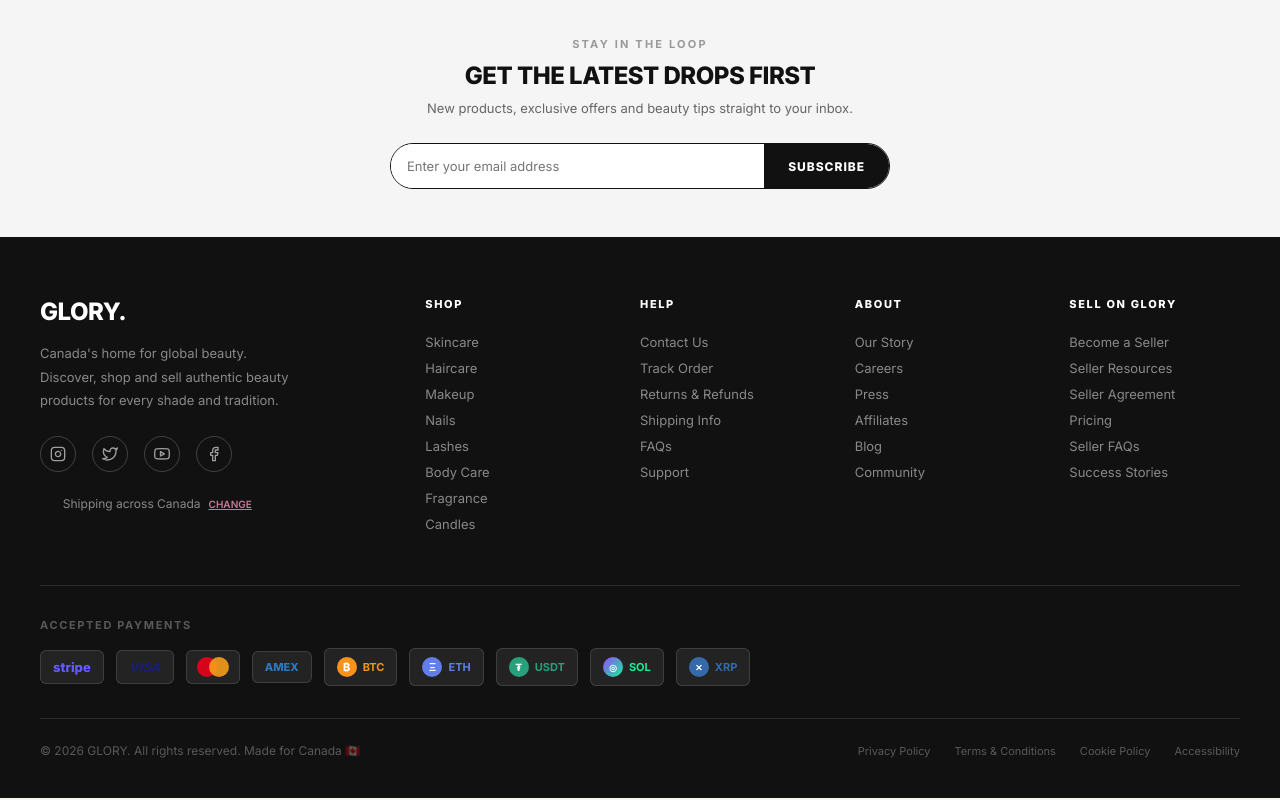
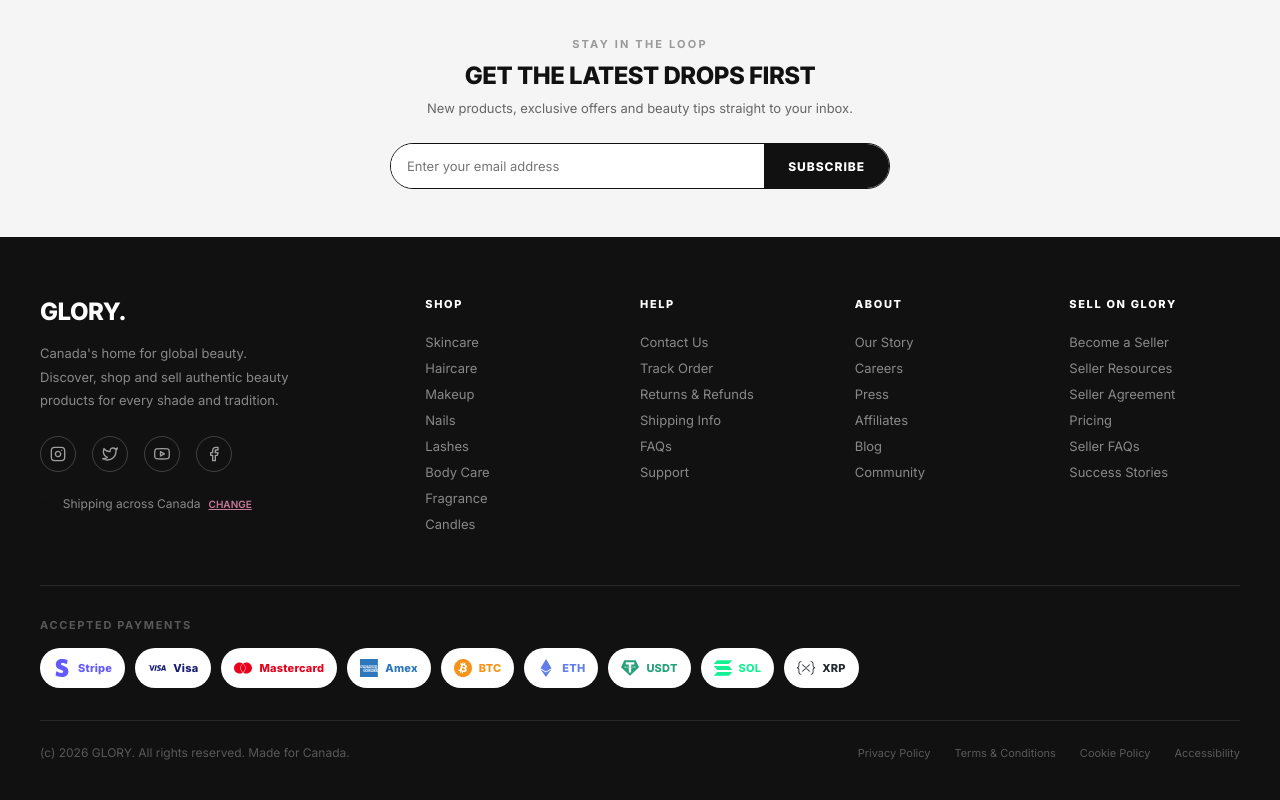
Before and after one commit to Obey10TTV/glory-frontend, a React (Create React App) app: page / in a window 1280 px wide. Shown: the part 2604-3404 px from the top of the page. Built offline with nearby package versions, Linux system fonts and the light colour scheme; no server answers.

Commit message:
Use official payment brand icons

```diff
--- a/src/components/Footer.js
+++ b/src/components/Footer.js
@@ -1,55 +1,105 @@
 import { Link } from 'react-router-dom'
-import { FiInstagram, FiTwitter, FiYoutube, FiFacebook } from 'react-icons/fi'
+import { FiFacebook, FiInstagram, FiTwitter, FiYoutube } from 'react-icons/fi'
+import {
+  SiAmericanexpress,
+  SiBitcoin,
+  SiEthereum,
+  SiMastercard,
+  SiSolana,
+  SiStripe,
+  SiTether,
+  SiVisa,
+  SiXrp
+} from 'react-icons/si'
+
+const shopLinks = ['Skincare', 'Haircare', 'Makeup', 'Nails', 'Lashes', 'Body Care', 'Fragrance', 'Candles']
+const helpLinks = ['Contact Us', 'Track Order', 'Returns & Refunds', 'Shipping Info', 'FAQs', 'Support']
+const aboutLinks = ['Our Story', 'Careers', 'Press', 'Affiliates', 'Blog', 'Community']
+const sellerLinks = ['Become a Seller', 'Seller Resources', 'Seller Agreement', 'Pricing', 'Seller FAQs', 'Success Stories']
+const policyLinks = ['Privacy Policy', 'Terms & Conditions', 'Cookie Policy', 'Accessibility']
+
+const socialLinks = [
+  { icon: <FiInstagram size={16} />, href: '#', label: 'Instagram' },
+  { icon: <FiTwitter size={16} />, href: '#', label: 'Twitter' },
+  { icon: <FiYoutube size={16} />, href: '#', label: 'YouTube' },
+  { icon: <FiFacebook size={16} />, href: '#', label: 'Facebook' }
+]
+
+const paymentBadges = [
+  { label: 'Stripe', Icon: SiStripe, color: '#635BFF' },
+  { label: 'Visa', Icon: SiVisa, color: '#1A1F71' },
+  { label: 'Mastercard', Icon: SiMastercard, color: '#EB001B' },
+  { label: 'Amex', Icon: SiAmericanexpress, color: '#2E77BC' },
+  { label: 'BTC', Icon: SiBitcoin, color: '#F7931A' },
+  { label: 'ETH', Icon: SiEthereum, color: '#627EEA' },
+  { label: 'USDT', Icon: SiTether, color: '#26A17B' },
+  { label: 'SOL', Icon: SiSolana, color: '#14F195' },
+  { label: 'XRP', Icon: SiXrp, color: '#23292F' }
+]
 
 const Footer = () => {
   return (
     <footer style={{ fontFamily: "'Inter', sans-serif" }}>
-
-      {/* NEWSLETTER */}
       <div style={{
-        background: '#f5f5f5', padding: '48px 40px',
+        background: '#f5f5f5',
+        padding: '48px 40px',
         borderTop: '1px solid #e5e5e5'
       }}>
+        <div style={{ maxWidth: '500px', margin: '0 auto', textAlign: 'center' }}>
           <div style={{
-          maxWidth: '500px', margin: '0 auto', textAlign: 'center'
-        }}>
-          <div style={{
-            fontSize: '11px', fontWeight: '700',
-            color: '#999', letterSpacing: '0.2em', marginBottom: '10px'
+            fontSize: '11px',
+            fontWeight: '700',
+            color: '#999',
+            letterSpacing: '0.2em',
+            marginBottom: '10px'
           }}>
             STAY IN THE LOOP
           </div>
           <h3 style={{
-            fontSize: '24px', fontWeight: '900',
-            color: '#111', letterSpacing: '-0.5px', marginBottom: '8px'
+            fontSize: '24px',
+            fontWeight: '900',
+            color: '#111',
+            letterSpacing: '-0.5px',
+            marginBottom: '8px'
           }}>
             GET THE LATEST DROPS FIRST
           </h3>
           <p style={{
-            fontSize: '13px', color: '#666',
-            marginBottom: '24px', lineHeight: '1.6'
+            fontSize: '13px',
+            color: '#666',
+            marginBottom: '24px',
+            lineHeight: '1.6'
           }}>
             New products, exclusive offers and beauty tips straight to your inbox.
           </p>
           <div className='glory-newsletter-form' style={{
-            display: 'flex', gap: '0',
+            display: 'flex',
+            gap: '0',
             border: '1.5px solid #111'
           }}>
             <input
               type='email'
               placeholder='Enter your email address'
+              aria-label='Email address'
               style={{
-                flex: 1, padding: '14px 16px',
-                border: 'none', outline: 'none',
-                fontSize: '13px', fontFamily: "'Inter', sans-serif",
+                flex: 1,
+                padding: '14px 16px',
+                border: 'none',
+                outline: 'none',
+                fontSize: '13px',
+                fontFamily: "'Inter', sans-serif",
                 background: '#fff'
               }}
             />
             <button style={{
-              background: '#111', color: '#fff',
-              border: 'none', padding: '14px 24px',
-              fontSize: '12px', fontWeight: '800',
-              cursor: 'pointer', letterSpacing: '0.08em',
+              background: '#111',
+              color: '#fff',
+              border: 'none',
+              padding: '14px 24px',
+              fontSize: '12px',
+              fontWeight: '800',
+              cursor: 'pointer',
+              letterSpacing: '0.08em',
               fontFamily: "'Inter', sans-serif",
               whiteSpace: 'nowrap'
             }}>
@@ -59,46 +109,52 @@
         </div>
       </div>
 
-      {/* MAIN FOOTER */}
       <div style={{
-        background: '#111', padding: '60px 40px 40px',
+        background: '#111',
+        padding: '60px 40px 40px',
         color: 'rgba(255,255,255,0.7)'
       }}>
         <div className='glory-footer-grid' style={{
           display: 'grid',
           gridTemplateColumns: '2fr 1fr 1fr 1fr 1fr',
-          gap: '40px', marginBottom: '48px'
+          gap: '40px',
+          marginBottom: '48px'
         }}>
-
-          {/* BRAND */}
           <div>
             <div style={{
-              fontWeight: '900', fontSize: '24px',
-              color: '#fff', letterSpacing: '-0.5px',
+              fontWeight: '900',
+              fontSize: '24px',
+              color: '#fff',
+              letterSpacing: '-0.5px',
               marginBottom: '16px'
             }}>
               GLORY.
             </div>
             <p style={{
-              fontSize: '13px', lineHeight: '1.8',
-              maxWidth: '260px', marginBottom: '24px',
+              fontSize: '13px',
+              lineHeight: '1.8',
+              maxWidth: '260px',
+              marginBottom: '24px',
               color: 'rgba(255,255,255,0.5)'
             }}>
               Canada's home for global beauty. Discover, shop and sell authentic beauty products for every shade and tradition.
             </p>
             <div style={{ display: 'flex', gap: '16px', marginBottom: '24px' }}>
-              {[
-                { icon: <FiInstagram size={16} />, href: '#' },
-                { icon: <FiTwitter size={16} />, href: '#' },
-                { icon: <FiYoutube size={16} />, href: '#' },
-                { icon: <FiFacebook size={16} />, href: '#' },
-              ].map((s, i) => (
-                <a key={i} href={s.href} style={{
-                  width: '36px', height: '36px',
+              {socialLinks.map((social) => (
+                <a
+                  key={social.label}
+                  href={social.href}
+                  aria-label={social.label}
+                  style={{
+                    width: '36px',
+                    height: '36px',
                     border: '1px solid rgba(255,255,255,0.2)',
-                  borderRadius: '50%', display: 'flex',
-                  alignItems: 'center', justifyContent: 'center',
-                  color: 'rgba(255,255,255,0.6)', textDecoration: 'none',
+                    borderRadius: '50%',
+                    display: 'flex',
+                    alignItems: 'center',
+                    justifyContent: 'center',
+                    color: 'rgba(255,255,255,0.6)',
+                    textDecoration: 'none',
                     transition: 'all 0.2s'
                   }}
                   onMouseEnter={e => {
@@ -110,181 +166,90 @@
                     e.currentTarget.style.color = 'rgba(255,255,255,0.6)'
                   }}
                 >
-                  {s.icon}
+                  {social.icon}
                 </a>
               ))}
             </div>
-            {/* LOCATION */}
             <div className='glory-drawer-location' style={{
-              display: 'flex', alignItems: 'center', gap: '8px',
-              fontSize: '12px', color: 'rgba(255,255,255,0.5)'
+              display: 'flex',
+              alignItems: 'center',
+              gap: '8px',
+              fontSize: '12px',
+              color: 'rgba(255,255,255,0.5)'
             }}>
-              <span>🇨🇦</span>
+              <span>CA</span>
               <span>Shipping across Canada</span>
               <span style={{
-                fontSize: '10px', color: '#c97a9a',
-                fontWeight: '600', cursor: 'pointer',
+                fontSize: '10px',
+                color: '#c97a9a',
+                fontWeight: '600',
+                cursor: 'pointer',
                 textDecoration: 'underline'
-              }}>CHANGE</span>
+              }}>
+                CHANGE
+              </span>
             </div>
           </div>
 
-          {/* SHOP */}
-          <div>
-            <div style={footerHeadStyle}>SHOP</div>
-            {['Skincare', 'Haircare', 'Makeup', 'Nails', 'Lashes', 'Body Care', 'Fragrance', 'Candles'].map(item => (
-              <Link key={item} to={`/products?category=${item}`} style={footerLinkStyle}
-                onMouseEnter={e => e.currentTarget.style.color = '#fff'}
-                onMouseLeave={e => e.currentTarget.style.color = 'rgba(255,255,255,0.5)'}
-              >
-                {item}
-              </Link>
-            ))}
+          <FooterColumn title='SHOP' links={shopLinks} to={(item) => `/products?category=${item}`} />
+          <FooterColumn title='HELP' links={helpLinks} to={() => '/'} />
+          <FooterColumn title='ABOUT' links={aboutLinks} to={() => '/about'} />
+          <FooterColumn title='SELL ON GLORY' links={sellerLinks} to={() => '/seller'} />
         </div>
 
-          {/* HELP */}
-          <div>
-            <div style={footerHeadStyle}>HELP</div>
-            {['Contact Us', 'Track Order', 'Returns & Refunds', 'Shipping Info', 'FAQs', 'Support'].map(item => (
-              <Link key={item} to='/' style={footerLinkStyle}
-                onMouseEnter={e => e.currentTarget.style.color = '#fff'}
-                onMouseLeave={e => e.currentTarget.style.color = 'rgba(255,255,255,0.5)'}
-              >
-                {item}
-              </Link>
-            ))}
+        <div style={{
+          borderTop: '1px solid rgba(255,255,255,0.1)',
+          paddingTop: '32px',
+          marginBottom: '32px'
+        }}>
+          <div style={{
+            fontSize: '11px',
+            fontWeight: '700',
+            color: 'rgba(255,255,255,0.3)',
+            letterSpacing: '0.15em',
+            marginBottom: '16px'
+          }}>
+            ACCEPTED PAYMENTS
           </div>
-
-          {/* ABOUT */}
-          <div>
-            <div style={footerHeadStyle}>ABOUT</div>
-            {['Our Story', 'Careers', 'Press', 'Affiliates', 'Blog', 'Community'].map(item => (
-              <Link key={item} to='/about' style={footerLinkStyle}
-                onMouseEnter={e => e.currentTarget.style.color = '#fff'}
-                onMouseLeave={e => e.currentTarget.style.color = 'rgba(255,255,255,0.5)'}
-              >
-                {item}
-              </Link>
-            ))}
+          <div style={{ display: 'flex', alignItems: 'center', gap: '10px', flexWrap: 'wrap' }}>
+            {paymentBadges.map(({ label, Icon, color }) => (
+              <div key={label} aria-label={label} style={payBadgeStyle}>
+                <Icon size={18} color={color} aria-hidden='true' />
+                <span style={{
+                  fontSize: '11px',
+                  fontWeight: '800',
+                  color,
+                  letterSpacing: '0.02em'
+                }}>
+                  {label}
+                </span>
               </div>
-
-          {/* SELL */}
-          <div>
-            <div style={footerHeadStyle}>SELL ON GLORY</div>
-            {['Become a Seller', 'Seller Resources', 'Seller Agreement', 'Pricing', 'Seller FAQs', 'Success Stories'].map(item => (
-              <Link key={item} to='/seller' style={footerLinkStyle}
-                onMouseEnter={e => e.currentTarget.style.color = '#fff'}
-                onMouseLeave={e => e.currentTarget.style.color = 'rgba(255,255,255,0.5)'}
-              >
-                {item}
-              </Link>
             ))}
           </div>
         </div>
 
-        {/* PAYMENTS */}
         <div className='glory-footer-bottom' style={{
           borderTop: '1px solid rgba(255,255,255,0.1)',
-          paddingTop: '32px', marginBottom: '32px'
-        }}>
-          <div style={{
-            fontSize: '11px', fontWeight: '700',
-            color: 'rgba(255,255,255,0.3)', letterSpacing: '0.15em',
-            marginBottom: '16px'
-          }}>
-            ACCEPTED PAYMENTS
-          </div>
-          <div style={{ display: 'flex', alignItems: 'center', gap: '12px', flexWrap: 'wrap' }}>
-
-            {/* STRIPE */}
-            <div style={payBadgeStyle}>
-              <span style={{ fontSize: '13px', fontWeight: '800', color: '#635BFF' }}>stripe</span>
-            </div>
-
-            {/* VISA */}
-            <div style={payBadgeStyle}>
-              <span style={{ fontSize: '13px', fontWeight: '900', color: '#1A1F71', fontStyle: 'italic' }}>VISA</span>
-            </div>
-
-            {/* MASTERCARD */}
-            <div style={{ ...payBadgeStyle, display: 'flex', gap: '0', padding: '6px 10px', overflow: 'hidden' }}>
-              <div style={{ width: '20px', height: '20px', borderRadius: '50%', background: '#EB001B', opacity: 0.9 }} />
-              <div style={{ width: '20px', height: '20px', borderRadius: '50%', background: '#F79E1B', marginLeft: '-8px', opacity: 0.9 }} />
-            </div>
-
-            {/* AMEX */}
-            <div style={payBadgeStyle}>
-              <span style={{ fontSize: '11px', fontWeight: '800', color: '#2E77BC' }}>AMEX</span>
-            </div>
-
-            {/* BITCOIN */}
-            <div style={{ ...payBadgeStyle, display: 'flex', alignItems: 'center', gap: '6px' }}>
-              <div style={{
-                width: '20px', height: '20px', borderRadius: '50%',
-                background: '#F7931A', display: 'flex', alignItems: 'center',
-                justifyContent: 'center', fontSize: '11px', fontWeight: '900', color: '#fff'
-              }}>₿</div>
-              <span style={{ fontSize: '11px', fontWeight: '700', color: '#F7931A' }}>BTC</span>
-            </div>
-
-            {/* ETHEREUM */}
-            <div style={{ ...payBadgeStyle, display: 'flex', alignItems: 'center', gap: '6px' }}>
-              <div style={{
-                width: '20px', height: '20px', borderRadius: '50%',
-                background: '#627EEA', display: 'flex', alignItems: 'center',
-                justifyContent: 'center', fontSize: '11px', fontWeight: '900', color: '#fff'
-              }}>Ξ</div>
-              <span style={{ fontSize: '11px', fontWeight: '700', color: '#627EEA' }}>ETH</span>
-            </div>
-
-            {/* USDT */}
-            <div style={{ ...payBadgeStyle, display: 'flex', alignItems: 'center', gap: '6px' }}>
-              <div style={{
-                width: '20px', height: '20px', borderRadius: '50%',
-                background: '#26A17B', display: 'flex', alignItems: 'center',
-                justifyContent: 'center', fontSize: '10px', fontWeight: '900', color: '#fff'
-              }}>₮</div>
-              <span style={{ fontSize: '11px', fontWeight: '700', color: '#26A17B' }}>USDT</span>
-            </div>
-
-            {/* SOLANA */}
-            <div style={{ ...payBadgeStyle, display: 'flex', alignItems: 'center', gap: '6px' }}>
-              <div style={{
-                width: '20px', height: '20px', borderRadius: '50%',
-                background: 'linear-gradient(135deg, #9945FF, #14F195)',
-                display: 'flex', alignItems: 'center',
-                justifyContent: 'center', fontSize: '9px', fontWeight: '900', color: '#fff'
-              }}>◎</div>
-              <span style={{ fontSize: '11px', fontWeight: '700', color: '#14F195' }}>SOL</span>
-            </div>
-
-            {/* XRP */}
-            <div style={{ ...payBadgeStyle, display: 'flex', alignItems: 'center', gap: '6px' }}>
-              <div style={{
-                width: '20px', height: '20px', borderRadius: '50%',
-                background: '#346AA9', display: 'flex', alignItems: 'center',
-                justifyContent: 'center', fontSize: '9px', fontWeight: '900', color: '#fff'
-              }}>✕</div>
-              <span style={{ fontSize: '11px', fontWeight: '700', color: '#346AA9' }}>XRP</span>
-            </div>
-          </div>
-        </div>
-
-        {/* BOTTOM */}
-        <div style={{
-          borderTop: '1px solid rgba(255,255,255,0.1)',
           paddingTop: '24px',
-          display: 'flex', justifyContent: 'space-between',
-          alignItems: 'center', flexWrap: 'wrap', gap: '12px'
+          display: 'flex',
+          justifyContent: 'space-between',
+          alignItems: 'center',
+          flexWrap: 'wrap',
+          gap: '12px'
         }}>
           <div style={{ fontSize: '12px', color: 'rgba(255,255,255,0.3)' }}>
-            © 2026 GLORY. All rights reserved. Made for Canada 🇨🇦
+            (c) 2026 GLORY. All rights reserved. Made for Canada.
           </div>
-          <div style={{ display: 'flex', gap: '24px' }}>
-            {['Privacy Policy', 'Terms & Conditions', 'Cookie Policy', 'Accessibility'].map(item => (
-              <Link key={item} to='/' style={{
-                fontSize: '11px', color: 'rgba(255,255,255,0.3)',
-                textDecoration: 'none', transition: 'color 0.2s'
+          <div style={{ display: 'flex', gap: '24px', flexWrap: 'wrap' }}>
+            {policyLinks.map(item => (
+              <Link
+                key={item}
+                to='/'
+                style={{
+                  fontSize: '11px',
+                  color: 'rgba(255,255,255,0.3)',
+                  textDecoration: 'none',
+                  transition: 'color 0.2s'
                 }}
                 onMouseEnter={e => e.currentTarget.style.color = 'rgba(255,255,255,0.7)'}
                 onMouseLeave={e => e.currentTarget.style.color = 'rgba(255,255,255,0.3)'}
@@ -299,25 +264,51 @@
   )
 }
 
+const FooterColumn = ({ title, links, to }) => (
+  <div>
+    <div style={footerHeadStyle}>{title}</div>
+    {links.map(item => (
+      <Link
+        key={item}
+        to={to(item)}
+        style={footerLinkStyle}
+        onMouseEnter={e => e.currentTarget.style.color = '#fff'}
+        onMouseLeave={e => e.currentTarget.style.color = 'rgba(255,255,255,0.5)'}
+      >
+        {item}
+      </Link>
+    ))}
+  </div>
+)
+
 const footerHeadStyle = {
-  fontSize: '11px', fontWeight: '800',
-  color: '#fff', letterSpacing: '0.15em',
-  marginBottom: '18px', textTransform: 'uppercase'
+  fontSize: '11px',
+  fontWeight: '800',
+  color: '#fff',
+  letterSpacing: '0.15em',
+  marginBottom: '18px',
+  textTransform: 'uppercase'
 }
 
 const footerLinkStyle = {
-  display: 'block', fontSize: '13px',
+  display: 'block',
+  fontSize: '13px',
   color: 'rgba(255,255,255,0.5)',
-  textDecoration: 'none', padding: '5px 0',
+  textDecoration: 'none',
+  padding: '5px 0',
   transition: 'color 0.2s'
 }
 
 const payBadgeStyle = {
-  background: 'rgba(255,255,255,0.08)',
-  border: '1px solid rgba(255,255,255,0.12)',
-  borderRadius: '6px', padding: '8px 12px',
-  display: 'flex', alignItems: 'center',
-  justifyContent: 'center'
+  background: '#fff',
+  border: '1px solid rgba(255,255,255,0.16)',
+  borderRadius: '999px',
+  padding: '9px 12px',
+  display: 'flex',
+  alignItems: 'center',
+  justifyContent: 'center',
+  gap: '7px',
+  minHeight: '40px'
 }
 
 export default Footer
```
Lines whose indentation alone changed are shown as unchanged.
